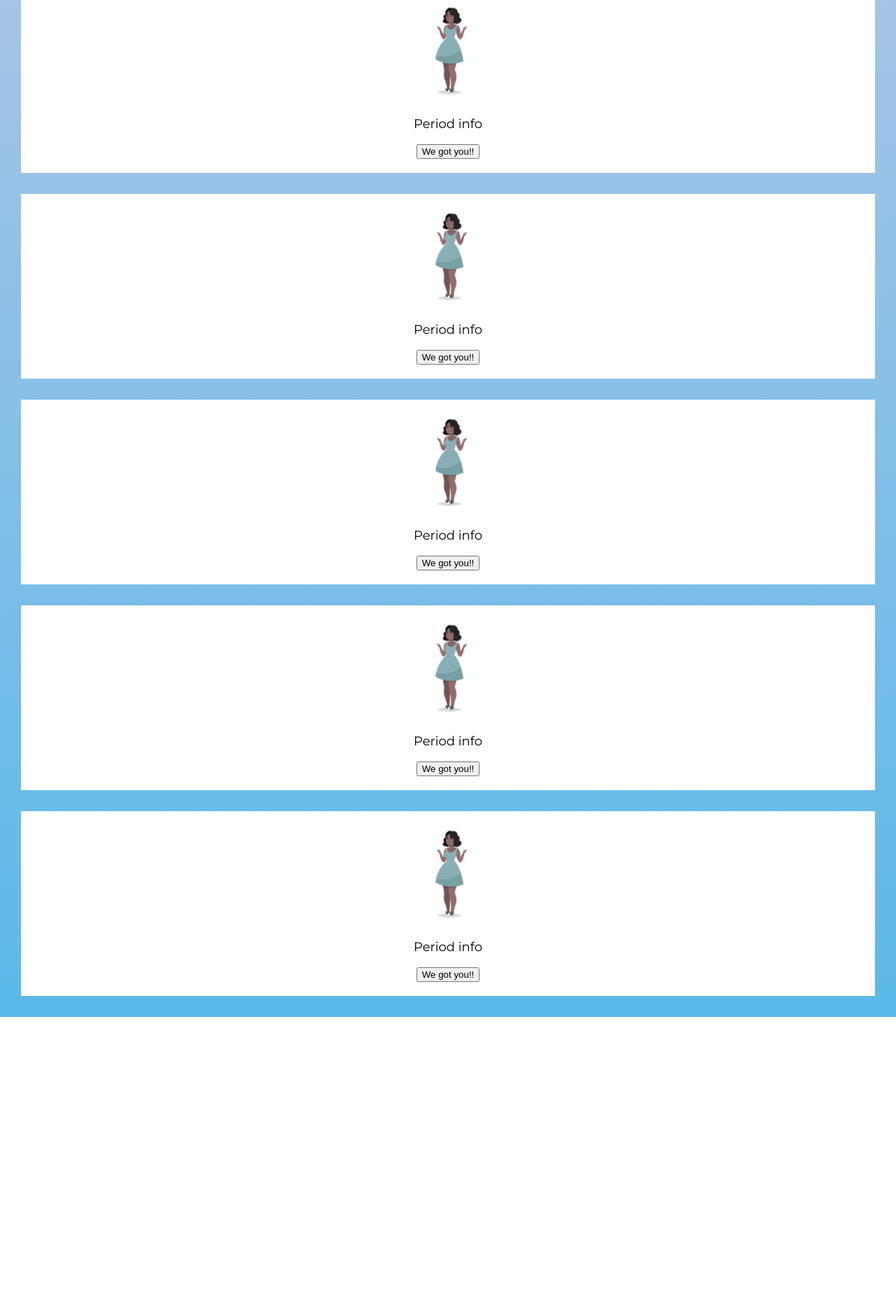
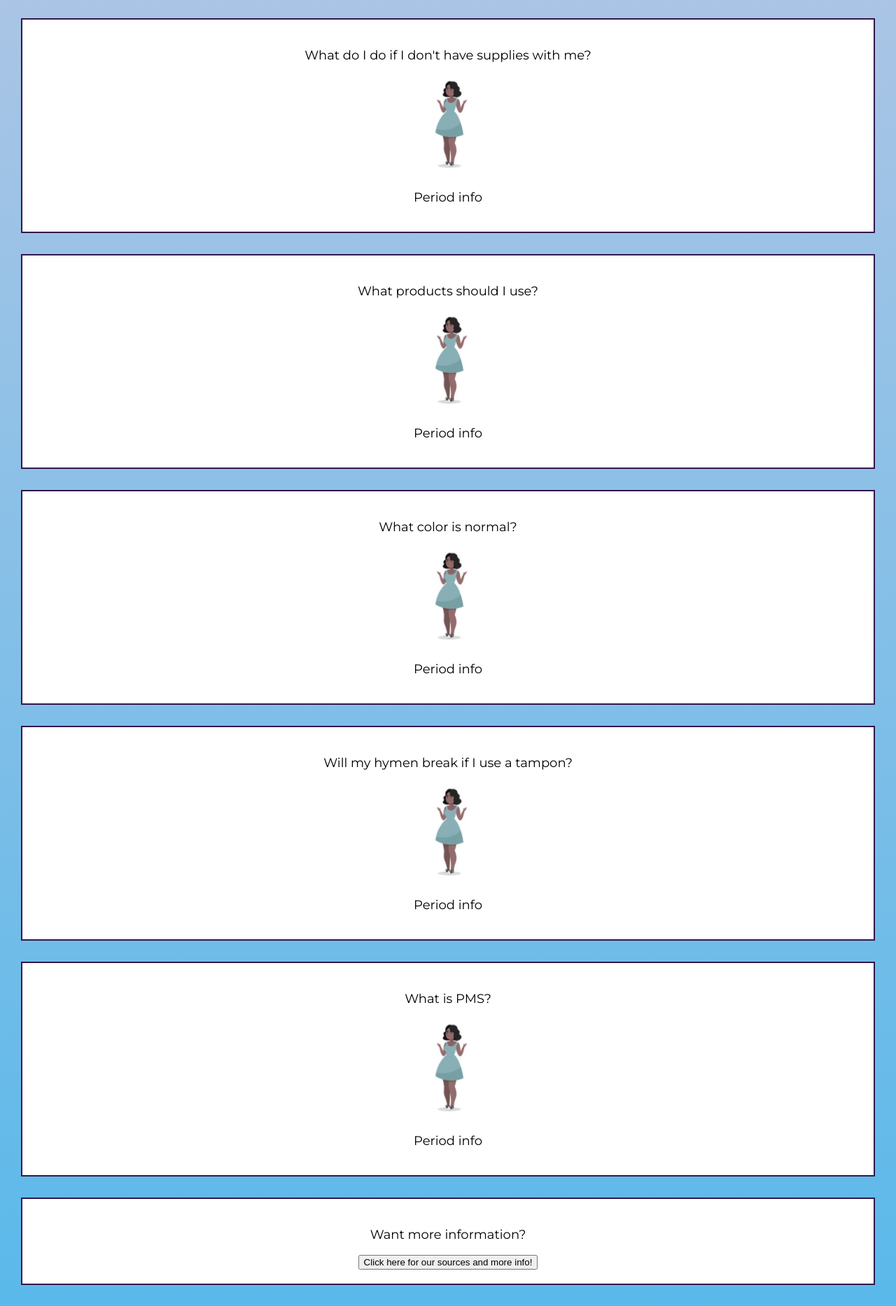
Before and after one commit to rgeohegan3/confidant, a plain HTML site: page period.html in a window 1280 px wide. Shown: the part 541-2407 px from the top of the page at 70% size. Before the commit the page ends 1994 px from the top, so only its background shows below. Drawn offline with Linux system fonts and the light colour scheme.

Commit message:
Sources Stuff that we'll probably change haha
Sources page

```diff
--- a/period.html
+++ b/period.html
@@ -28,59 +28,70 @@
     <div class = "Questions">
         <div class = "card QA1">
             <div class = Question>
+                <p>How much blood is normal?</p>
             </div>
             <div class = "Answer 1">
                 <img src="images/girl1.png" alt="Image indicating period information">
                 <p>Period info</p>
-                <button onclick="document.location= 'period.html'">We got you!!</button>
+                <!-- <button onclick="document.location= 'period.html'">We got you!!</button> -->
             </div>
         </div>
         <div class = "card QA2">
             <div class = Question>
+                <p>What do I do if I don't have supplies with me?  </p>
             </div>
             <div class = "Answer 1">
                 <img src="images/girl1.png" alt="Image indicating period information">
                 <p>Period info</p>
-                <button onclick="document.location= 'period.html'">We got you!!</button>
+                <!-- <button onclick="document.location= 'period.html'">We got you!!</button> -->
             </div>
         </div>
         <div class = "card QA3">
             <div class = Question>
+                <p>What products should I use?</p>
             </div>
             <div class = "Answer 1">
                 <img src="images/girl1.png" alt="Image indicating period information">
                 <p>Period info</p>
-                <button onclick="document.location= 'period.html'">We got you!!</button>
+                <!-- <button onclick="document.location= 'period.html'">We got you!!</button> -->
             </div>
         </div>
         <div class = "card QA4">
             <div class = Question>
+                <p>What color is normal? </p>
             </div>
             <div class = "Answer 1">
                 <img src="images/girl1.png" alt="Image indicating period information">
                 <p>Period info</p>
-                <button onclick="document.location= 'period.html'">We got you!!</button>
+                <!-- <button onclick="document.location= 'period.html'">We got you!!</button> -->
             </div>
         </div>
         <div class = "card QA5">
             <div class = Question>
+                <p>Will my hymen break if I use a tampon?  </p>
             </div>
             <div class = "Answer 1">
                 <img src="images/girl1.png" alt="Image indicating period information">
                 <p>Period info</p>
-                <button onclick="document.location= 'period.html'">We got you!!</button>
+                <!-- <button onclick="document.location= 'period.html'">We got you!!</button> -->
             </div>
         </div>
         <div class = "card QA6">
             <div class = Question>
+                <p>What is PMS?</p>
             </div>
             <div class = "Answer 1">
                 <img src="images/girl1.png" alt="Image indicating period information">
                 <p>Period info</p>
-                <button onclick="document.location= 'period.html'">We got you!!</button>
+                <!-- <button onclick="document.location= 'period.html'">We got you!!</button> -->
             </div>
         </div>
-
+        <div class = "card Sources">
+            <div class = Source>
+                <p>Want more information? </p>
+                <button onclick="document.location= 'sources.html'">Click here for our sources and more info!</button>
+            </div>
+        </div>
     </div>
 </body>
 </html>
--- a/styles.css
+++ b/styles.css
@@ -81,3 +81,8 @@ body {
     background: white;
     padding-bottom: 20px;
 }
+.card {
+  border-width:2px;
+  border-style:solid;
+  border-color:#32174d;
+}
```
Also changed, not shown: sources.html (added, +30 -0 lines).
